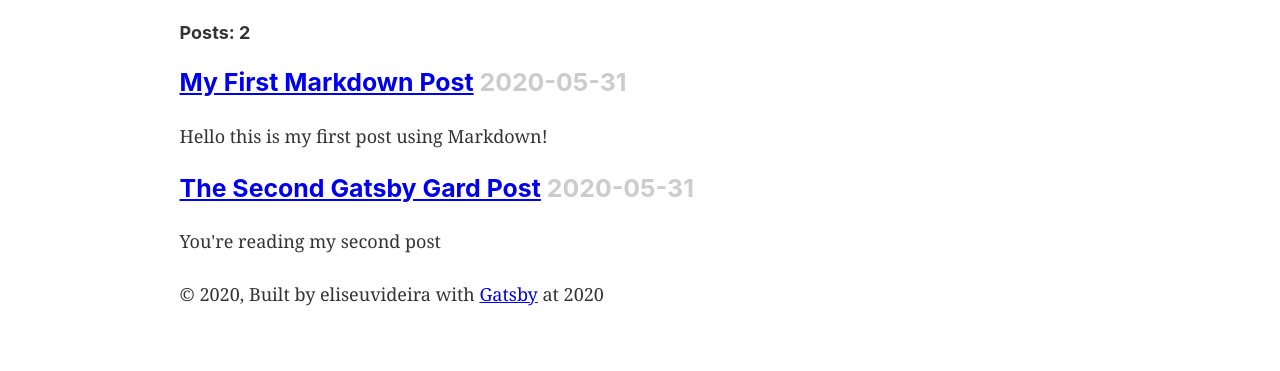
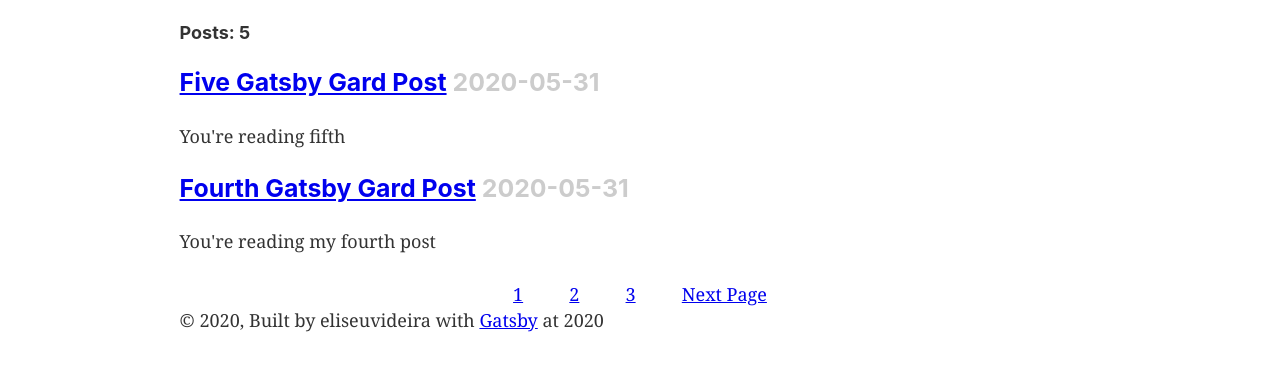
Before and after one commit to eliseuvideira/gatsby-garb, a Gatsby site: page /blog in a window 1280 px wide. Shown: the part 171-542 px from the top of the page. Built offline with nearby package versions, Linux system fonts and the light colour scheme; Gatsby itself is replaced by a stand-in of ours.

Commit message:
Added pagination to the posts

```diff
--- a/gatsby-config.js
+++ b/gatsby-config.js
@@ -18,8 +18,8 @@ module.exports = {
     {
       resolve: `gatsby-source-filesystem`,
       options: {
-        name: `pages`,
-        path: `${__dirname}/src/pages`,
+        name: `posts`,
+        path: `${__dirname}/src/posts`,
       },
     },
     `gatsby-transformer-sharp`,
--- a/gatsby-node.js
+++ b/gatsby-node.js
@@ -2,6 +2,7 @@ const { createFilePath } = require('gatsby-source-filesystem')
 const { resolve } = require('path')
 
 const PostTemplate = resolve('./src/templates/post-template.js')
+const BlogTemplate = resolve('./src/templates/blog-template.js')
 
 exports.onCreateNode = ({ node, getNode, actions }) => {
   if (node.internal.type === 'MarkdownRemark') {
@@ -40,4 +41,24 @@ exports.createPages = async ({ graphql, actions }) => {
       },
     })
   })
+
+  const perPage = 2
+  const totalPages = Math.ceil(posts.length / perPage)
+  new Array(totalPages).fill(null).forEach((_, index) => {
+    const isFirstPage = index === 0
+    const isLastPage = index === totalPages - 1
+    const currentPage = index + 1
+    createPage({
+      path: isFirstPage ? '/blog' : `/blog/${currentPage}`,
+      component: BlogTemplate,
+      context: {
+        limit: perPage,
+        skip: index * perPage,
+        isFirstPage,
+        isLastPage,
+        currentPage,
+        totalPages,
+      },
+    })
+  })
 }
--- a/src/pages/blog.js
+++ /dev/null
@@ -1,57 +0,0 @@
-import React from 'react'
-import Layout from '../components/layout'
-import { useStaticQuery, graphql, Link } from 'gatsby'
-
-export default function Blog() {
-  const data = useStaticQuery(graphql`
-    {
-      allMarkdownRemark {
-        totalCount
-        edges {
-          node {
-            fields {
-              slug
-            }
-            id
-            frontmatter {
-              title
-              date
-            }
-            excerpt
-          }
-        }
-      }
-    }
-  `)
-
-  console.log(data)
-
-  return (
-    <Layout>
-      <div>
-        <h1 style={{ display: 'inlineBlock', borderBottom: '1px solid' }}>
-          Gatsby Garb Blog
-        </h1>
-        <h4>Posts: {data.allMarkdownRemark.totalCount}</h4>
-        {data.allMarkdownRemark.edges.map(
-          ({
-            node: {
-              id,
-              frontmatter: { title, date },
-              excerpt,
-              fields: { slug },
-            },
-          }) => (
-            <div key={id}>
-              <h3>
-                <Link to={`posts${slug}`}>{title}</Link>{' '}
-                <span style={{ color: '#ccc' }}>{date}</span>
-              </h3>
-              <p>{excerpt}</p>
-            </div>
-          ),
-        )}
-      </div>
-    </Layout>
-  )
-}
--- /dev/null
+++ b/src/posts/post-five.md
@@ -0,0 +1,6 @@
+---
+title: 'Five Gatsby Gard Post'
+date: '2020-05-31'
+---
+
+You're reading fifth
--- /dev/null
+++ b/src/posts/post-four.md
@@ -0,0 +1,6 @@
+---
+title: 'Fourth Gatsby Gard Post'
+date: '2020-05-31'
+---
+
+You're reading my fourth post
--- /dev/null
+++ b/src/posts/post-three.md
@@ -0,0 +1,6 @@
+---
+title: 'Another, Third Gatsby Gard Post'
+date: '2020-05-31'
+---
+
+You're reading a post
--- /dev/null
+++ b/src/templates/blog-template.js
@@ -0,0 +1,87 @@
+import React from 'react'
+import Layout from '../components/layout'
+import { graphql, Link } from 'gatsby'
+
+export default function Blog({ data, pageContext }) {
+  const { currentPage, isFirstPage, isLastPage, totalPages } = pageContext
+
+  const nextPage = `/blog/${currentPage + 1}`
+  const prevPage = currentPage - 1 === 1 ? '/blog' : `/blog/${currentPage - 1}`
+
+  return (
+    <Layout>
+      <div>
+        <h1 style={{ display: 'inlineBlock', borderBottom: '1px solid' }}>
+          Gatsby Garb Blog
+        </h1>
+        <h4>Posts: {data.allMarkdownRemark.totalCount}</h4>
+        <section>
+          {data.allMarkdownRemark.edges.map(
+            ({
+              node: {
+                id,
+                frontmatter: { title, date },
+                excerpt,
+                fields: { slug },
+              },
+            }) => (
+              <div key={id}>
+                <h3>
+                  <Link to={`posts${slug}`}>{title}</Link>{' '}
+                  <span style={{ color: '#ccc' }}>{date}</span>
+                </h3>
+                <p>{excerpt}</p>
+              </div>
+            ),
+          )}
+        </section>
+        <section
+          style={{
+            display: 'flex',
+            alignItems: 'center',
+            justifyContent: 'space-around',
+            maxWidth: 300,
+            margin: '0 auto',
+          }}
+        >
+          {!isFirstPage && (
+            <Link to={prevPage} rel="prev">
+              Previous Page
+            </Link>
+          )}
+          {new Array(totalPages).fill(null).map((_, index) => (
+            <Link key={index} to={`/blog/${index === 0 ? '' : index + 1}`}>
+              {index + 1}
+            </Link>
+          ))}
+          {!isLastPage && (
+            <Link to={nextPage} rel="next">
+              Next Page
+            </Link>
+          )}
+        </section>
+      </div>
+    </Layout>
+  )
+}
+
+export const query = graphql`
+  query($skip: Int!, $limit: Int!) {
+    allMarkdownRemark(skip: $skip, limit: $limit) {
+      totalCount
+      edges {
+        node {
+          fields {
+            slug
+          }
+          id
+          frontmatter {
+            title
+            date
+          }
+          excerpt
+        }
+      }
+    }
+  }
+`
--- a/src/templates/post-template.js
+++ b/src/templates/post-template.js
@@ -1,5 +1,6 @@
 import React from 'react'
 import Layout from '../components/layout'
+import { graphql } from 'gatsby'
 
 export default function PostTemplate({ data: post }) {
   return (
```
Also changed, not shown: src/posts/post-one.md (renamed from src/pages/post-one.md), src/posts/post-two.md (renamed from src/pages/post-two.md).
